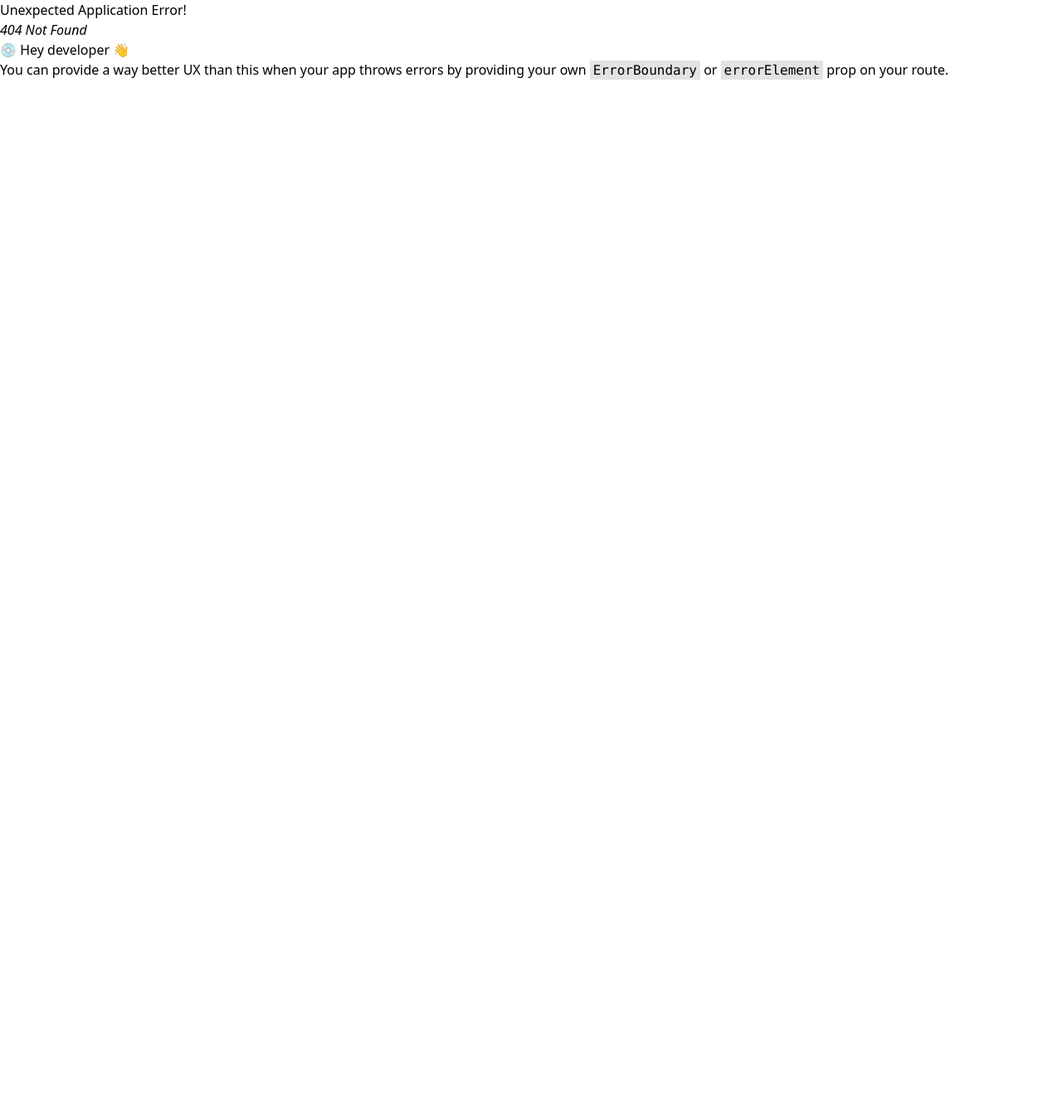
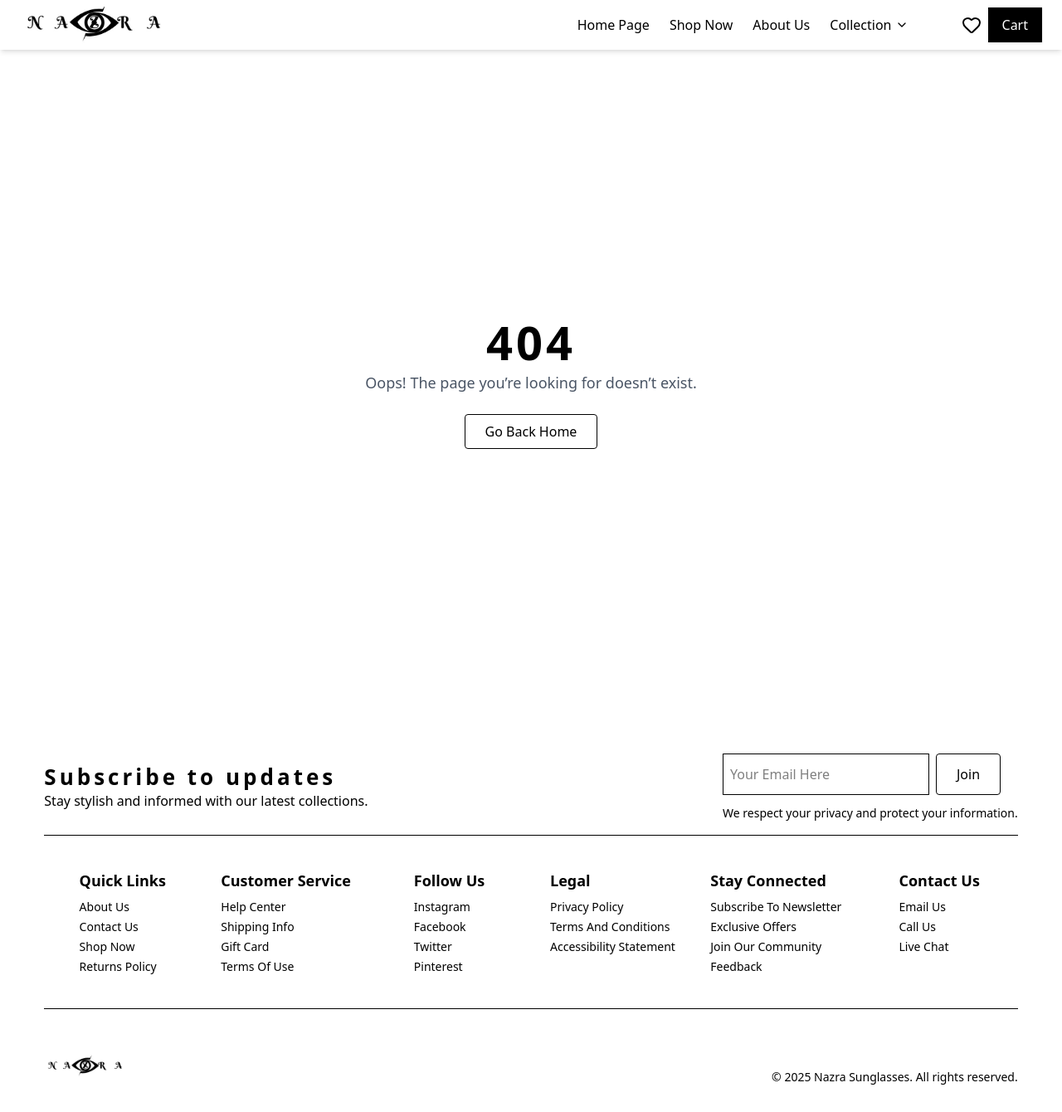
Before and after one commit to SAAD-ELGHABA/nazra, a React (Vite) app in the folder frontend/: page /live-chat in a window 1280 px wide. Before the commit this address had no page. Shown: the whole page at 83% size. Before the commit the page ends 800 px from the top, so only its background shows below. Built offline with nearby package versions, Linux system fonts and the light colour scheme.

Commit message:
some changes

```diff
--- /dev/null
+++ b/frontend/src/components/FAQs.jsx
@@ -0,0 +1,61 @@
+import React from "react";
+import { Link } from "react-router-dom";
+
+function FAQs() {
+  const faqs = [
+    {
+      question: "What is UV protection?",
+      answer:
+        "UV protection is essential for safeguarding your eyes from harmful rays. Our sunglasses provide 100% UV protection, ensuring your eyes stay safe while looking stylish. Enjoy the sun without worry!",
+    },
+    {
+      question: "How is shipping handled?",
+      answer:
+        "We offer fast and reliable shipping options for all orders. Standard shipping typically takes 3-5 business days. You will receive a tracking number once your order is shipped.",
+    },
+    {
+      question: "What is your return policy?",
+      answer:
+        "We accept returns within 30 days of purchase. Items must be unworn and in their original packaging. Please contact our support team for return instructions.",
+    },
+    {
+      question: "How to care for sunglasses?",
+      answer:
+        "To maintain your sunglasses, clean the lenses with a microfiber cloth. Avoid using harsh chemicals or abrasive materials. Store them in a protective case when not in use.",
+    },
+    {
+      question: "Do you offer warranties?",
+      answer:
+        "Yes, we provide a one-year warranty against manufacturing defects. This warranty covers repairs or replacements for any issues that arise during normal use. Please keep your receipt for warranty claims.",
+    },
+  ];
+
+  return (
+    <div className="max-w-4xl mx-auto p-6 text-center">
+      <h1 className="text-3xl font-bold mb-2">FAQs</h1>
+      <p className="text-gray-600 mb-8">
+        Find answers to your most common questions about our sunglasses and
+        services.
+      </p>
+
+      <div className="space-y-6 text-left">
+        {faqs.map((faq, index) => (
+          <div key={index}>
+            <h3 className="font-semibold">{faq.question}</h3>
+            <p className="text-gray-700 mt-1">{faq.answer}</p>
+          </div>
+        ))}
+      </div>
+
+      <div className="mt-12">
+        <h2 className="text-xl font-semibold mb-2">Still have questions?</h2>
+        <p className="text-gray-600 mb-4">We're here to help!</p>
+        <Link className="border border-gray-700 px-6 py-2 rounded hover:bg-black hover:text-white transition">
+          Contact
+        </Link>
+      </div>
+    </div>
+  );
+}
+
+export default FAQs;
--- a/frontend/src/components/Footer.jsx
+++ b/frontend/src/components/Footer.jsx
@@ -1,69 +1,127 @@
-import React from 'react'
+import React from "react";
+import { Link } from "react-router-dom";
 
 const LINKS = [
-  { name: 'Quick Links', links: [
-    {lienName:'about us' ,path:'/about'},
-    {lienName:'contact us' ,path:'/contact'},
-    {lienName:'shop now' ,path:'/shop'},
-    {lienName:'returns policy' ,path:'/returns-policy'},
-  ] },
-  { name: 'Customer Service', links: [
-    {lienName:'help center' ,path:'/help-center'},
-    {lienName:'shipping info' ,path:'/shipping-info'},
-    {lienName:'gift card' ,path:'/gift-card'},
-    {lienName:'terms of use' ,path:'/terms-of-use'},
-  ] },
-  { name: 'Follow Us', links: [
-    {lienName:'instagram' ,path:'https://www.instagram.com/nazra.sunglasses/'},
-    {lienName:'facebook' ,path:'https://www.facebook.com/nazra.sunglasses/'},
-    {lienName:'twitter' ,path:'https://twitter.com/nazra_sunglasses'},
-    {lienName:'Pinterest' ,path:'https://pinterest.com/nazra_sunglasses'},
-  ] },
-  { name: 'Legal', links: [
-    {lienName:'privacy policy' ,path:'/privacy-policy'},
-    {lienName:'terms and conditions' ,path:'/terms-and-conditions'},
-    {lienName:'accessibility statement' ,path:'/accessibility-statement'},
-  ] },
-  { name: 'Stay Connected', links: [
-    {lienName:'subscribe to newsletter' ,path:'/subscribe'},
-    {lienName:'Exclusive Offers' ,path:'/offers'},
-    {lienName:'join our community' ,path:'/community'},
-    {lienName:'feedback' ,path:'/feedback'},
-  ] },
-  { name: 'Contact Us', links: [
-    {lienName:'email us' ,path:'/email-us'},
-    {lienName:'call us' ,path:'/call-us'},
-    {lienName:'live chat' ,path:'/live-chat'},
-  ] },
-]
-
+  {
+    name: "Quick Links",
+    links: [
+      { lienName: "about us", path: "/about" },
+      { lienName: "contact us", path: "/contact" },
+      { lienName: "shop now", path: "/shop" },
+      { lienName: "returns policy", path: "/returns-policy" },
+    ],
+  },
+  {
+    name: "Customer Service",
+    links: [
+      { lienName: "help center", path: "/help-center" },
+      { lienName: "shipping info", path: "/shipping-info" },
+      { lienName: "gift card", path: "/gift-card" },
+      { lienName: "terms of use", path: "/terms-of-use" },
+    ],
+  },
+  {
+    name: "Follow Us",
+    links: [
+      {
+        lienName: "instagram",
+        path: "https://www.instagram.com/nazra.sunglasses/",
+      },
+      {
+        lienName: "facebook",
+        path: "https://www.facebook.com/nazra.sunglasses/",
+      },
+      { lienName: "twitter", path: "https://twitter.com/nazra_sunglasses" },
+      { lienName: "Pinterest", path: "https://pinterest.com/nazra_sunglasses" },
+    ],
+  },
+  {
+    name: "Legal",
+    links: [
+      { lienName: "privacy policy", path: "/privacy-policy" },
+      { lienName: "terms and conditions", path: "/terms-and-conditions" },
+      { lienName: "accessibility statement", path: "/accessibility-statement" },
+    ],
+  },
+  {
+    name: "Stay Connected",
+    links: [
+      { lienName: "subscribe to newsletter", path: "/subscribe" },
+      { lienName: "Exclusive Offers", path: "/offers" },
+      { lienName: "join our community", path: "/community" },
+      { lienName: "feedback", path: "/feedback" },
+    ],
+  },
+  {
+    name: "Contact Us",
+    links: [
+      { lienName: "email us", path: "/email-us" },
+      { lienName: "call us", path: "/call-us" },
+      { lienName: "live chat", path: "/live-chat" },
+    ],
+  },
+];
 
 const Footer = () => {
-  const year = new Date().getFullYear()
+  const year = new Date().getFullYear();
   return (
-    <div className='min-h-[50vh] mt-6 flex flex-col items-center justify-center' >
-      <div className='w-11/12  grid grid-cols-3 md:grid-cols-6 gap-2 md:place-items-center  border-black border-y py-10'>
-       {
-        LINKS.map((link, index) => (
-          <div key={index} className='flex flex-col gap-2 h-full'>
-            <h3 className='font-bold text-sm  md:text-lg'>{link.name}</h3>
-            <ul className='flex flex-col gap-1'>
+    <div className="min-h-[50vh] mt-12 flex flex-col items-center justify-center">
+      <div className="flex flex-col md:flex-row md:items-center justify-between w-11/12 mb-4 gap-6">
+        <div>
+          <h3
+            className="font-bold text-[15px] md:text-[26px] lg:text-[26px]"
+            style={{ lineHeight: "1.2", letterSpacing: "4px" }}
+          >
+            Subscribe to updates
+          </h3>
+          <p>Stay stylish and informed with our latest collections.</p>
+        </div>
+        <div className="flex flex-col gap-3">
+          <div className="flex items-center gap-2">
+            <input
+              type="email"
+              name=""
+              id=""
+              className="py-3 px-2 border hover:outline-none outline-none"
+              placeholder="Your Email Here"
+            />
+            <button className="px-6 py-3 border rounded transition-colors duration-300 hover:bg-black hover:text-white">
+              Join
+            </button>
+          </div>
+          <div className="text-sm">
+            <Link>We respect your privacy and protect your information.</Link>
+          </div>
+        </div>
+      </div>
+      <div className="w-11/12  grid grid-cols-3 md:grid-cols-6 gap-2 md:place-items-center  border-black border-y py-10">
+        {LINKS.map((link, index) => (
+          <div key={index} className="flex flex-col gap-2 h-full">
+            <h3 className="font-bold text-sm  md:text-lg">{link.name}</h3>
+            <ul className="flex flex-col gap-1">
               {link.links.map((l, i) => (
-                <li key={i} className='text-sm hover:underline cursor-pointer'>
-                  <a href={l.path} className='capitalize text-xs md:text-sm'>{l.lienName}</a>
+                <li key={i} className="text-sm hover:underline cursor-pointer">
+                  <a href={l.path} className="capitalize text-xs md:text-sm">
+                    {l.lienName}
+                  </a>
                 </li>
               ))}
             </ul>
           </div>
-        ))
-       }
+        ))}
       </div>
-      <div className='flex flex-col flex-col-reverse md:flex-row-reverse justify-between items-center w-11/12 mt-6'>
-        <p className='text-center text-sm mt-4'>© {year} Nazra Sunglasses. All rights reserved.</p>
-        <img src="/Main-logo.jpeg" className='w-[100px] mx-auto md:m-0 object-cover' alt="NAZRA" />
+      <div className="flex flex-col flex-col-reverse md:flex-row-reverse justify-between items-center w-11/12 mt-6">
+        <p className="text-center text-sm mt-4">
+          © {year} Nazra Sunglasses. All rights reserved.
+        </p>
+        <img
+          src="/Main-logo.jpeg"
+          className="w-[100px] mx-auto md:m-0 object-cover"
+          alt="NAZRA"
+        />
       </div>
     </div>
-  )
-}
+  );
+};
 
-export default Footer
+export default Footer;
--- a/frontend/src/components/NavBar.jsx
+++ b/frontend/src/components/NavBar.jsx
@@ -1,53 +1,66 @@
-import React, { useState } from 'react'
-import { Link } from 'react-router-dom'
-import { Heart, ChevronDown, Menu, X } from 'lucide-react'
+import React, { useState } from "react";
+import { Link } from "react-router-dom";
+import { Heart, ChevronDown, Menu, X } from "lucide-react";
 
 const NavBar = () => {
-    const [isMobileMenuOpen, setIsMobileMenuOpen] = useState(false)
+  const [isMobileMenuOpen, setIsMobileMenuOpen] = useState(false);
 
   const handleClickCart = () => {
-        console.log('i clicked')
-    }
+    console.log("i clicked");
+  };
 
   const handleClickHeart = () => {
-        console.log('handle click')
-    }
+    console.log("handle click");
+  };
 
   const toggleMobileMenu = () => {
-        setIsMobileMenuOpen(!isMobileMenuOpen)
-    }
+    setIsMobileMenuOpen(!isMobileMenuOpen);
+  };
 
   return (
-        <header className='h-[60px] w-full  flex items-center justify-between px-4 md:px-6 bg-white shadow-md sticky top-0 z-50'>
-            {/* Logo */}
-            <div className='overflow-hidden h-full'>
+    <header className="h-[60px] w-full  flex items-center justify-between px-4 md:px-6 bg-white shadow-md sticky top-0 z-50">
+      <Link className="overflow-hidden h-full">
         <img
           src="/Main-logo.jpeg"
           alt="Nazra"
-                className='object-cover w-[120px] h-full md:w-[180px] mt-2'
+          className="object-cover w-[120px] h-full md:w-[180px] mt-2"
         />
-            </div>
+      </Link>
 
-            {/* Desktop Navigation */}
-            <nav className='hidden md:flex items-center h-full gap-8 lg:gap-16'>
-                <ul className='flex items-center gap-4 lg:gap-6'>
-                    <li><Link to={'#'} className='hover:text-gray-600'>Home Page</Link></li>
-                    <li><Link to={'#'} className='hover:text-gray-600'>Shop Now</Link></li>
-                    <li><Link to={'#'} className='hover:text-gray-600'>About Us</Link></li>
+      <nav className="hidden md:flex items-center h-full gap-8 lg:gap-16">
+        <ul className="flex items-center gap-4 lg:gap-6">
           <li>
-                        <Link to={'#'} className='flex items-center gap-1 hover:text-gray-600'>
+            <Link to={"#"} className="hover:text-gray-600">
+              Home Page
+            </Link>
+          </li>
+          <li>
+            <Link to={"#"} className="hover:text-gray-600">
+              Shop Now
+            </Link>
+          </li>
+          <li>
+            <Link to={"#"} className="hover:text-gray-600">
+              About Us
+            </Link>
+          </li>
+          <li>
+            <Link
+              to={"#"}
+              className="flex items-center gap-1 hover:text-gray-600"
+            >
               Collection <ChevronDown size={16} />
             </Link>
           </li>
         </ul>
-                <div className='flex items-center gap-2'>
+        <div className="flex items-center gap-2">
           <Heart
-                        className='cursor-pointer hover:scale-105'
-                        color='black'
+            className="cursor-pointer hover:scale-105"
+            color="black"
             onClick={handleClickHeart}
           />
           <button
-                        className='bg-black text-white px-4 py-2 shadow-sm hover:text-black border border-black hover:bg-transparent transition-colors duration-300'
+            className="bg-black text-white px-4 py-2 shadow-sm hover:text-black border border-black hover:bg-transparent transition-colors duration-300"
             onClick={handleClickCart}
           >
             Cart
@@ -56,21 +69,18 @@ const NavBar = () => {
       </nav>
 
       {/* Mobile Menu Button */}
-            <button
-                className='md:hidden p-2'
-                onClick={toggleMobileMenu}
-            >
+      <button className="md:hidden p-2" onClick={toggleMobileMenu}>
         {isMobileMenuOpen ? <X size={24} /> : <Menu size={24} />}
       </button>
 
       {/* Mobile Menu */}
       {isMobileMenuOpen && (
-                <div className='md:hidden absolute top-[60px] overflow-hidden left-0 right-0 bg-white shadow-lg py-4 px-6'>
-                    <ul className='flex flex-col gap-4'>
+        <div className="md:hidden absolute top-[60px] overflow-hidden left-0 right-0 bg-white shadow-lg py-4 px-6">
+          <ul className="flex flex-col gap-4">
             <li>
               <Link
-                                to={'#'}
-                                className='block py-2 hover:text-gray-600'
+                to={"#"}
+                className="block py-2 hover:text-gray-600"
                 onClick={toggleMobileMenu}
               >
                 Home Page
@@ -78,8 +88,8 @@ const NavBar = () => {
             </li>
             <li>
               <Link
-                                to={'#'}
-                                className='block py-2 hover:text-gray-600'
+                to={"#"}
+                className="block py-2 hover:text-gray-600"
                 onClick={toggleMobileMenu}
               >
                 Shop Now
@@ -87,8 +97,8 @@ const NavBar = () => {
             </li>
             <li>
               <Link
-                                to={'#'}
-                                className='block py-2 hover:text-gray-600'
+                to={"#"}
+                className="block py-2 hover:text-gray-600"
                 onClick={toggleMobileMenu}
               >
                 About Us
@@ -96,28 +106,28 @@ const NavBar = () => {
             </li>
             <li>
               <Link
-                                to={'#'}
-                                className='flex items-center gap-1 py-2 hover:text-gray-600'
+                to={"#"}
+                className="flex items-center gap-1 py-2 hover:text-gray-600"
                 onClick={toggleMobileMenu}
               >
                 Collection <ChevronDown size={16} />
               </Link>
             </li>
           </ul>
-                    <div className='flex items-center gap-4 mt-4 pt-4 border-t'>
+          <div className="flex items-center gap-4 mt-4 pt-4 border-t">
             <Heart
-                            className='cursor-pointer hover:scale-105'
-                            color='black'
+              className="cursor-pointer hover:scale-105"
+              color="black"
               onClick={() => {
-                                handleClickHeart()
-                                toggleMobileMenu()
+                handleClickHeart();
+                toggleMobileMenu();
               }}
             />
             <button
-                            className='bg-black text-white px-4 py-2 shadow-sm hover:text-black border border-black hover:bg-transparent transition-colors duration-300 flex-1'
+              className="bg-black text-white px-4 py-2 shadow-sm hover:text-black border border-black hover:bg-transparent transition-colors duration-300 flex-1"
               onClick={() => {
-                                handleClickCart()
-                                toggleMobileMenu()
+                handleClickCart();
+                toggleMobileMenu();
               }}
             >
               Cart
@@ -126,7 +136,7 @@ const NavBar = () => {
         </div>
       )}
     </header>
-    )
-}
+  );
+};
 
-export default NavBar
+export default NavBar;
--- /dev/null
+++ b/frontend/src/components/home/MarkVid.jsx
@@ -0,0 +1,69 @@
+import React from "react";
+import { ShieldCheck, Truck, CreditCard, Star } from "lucide-react";
+
+function MarkVid() {
+  const features = [
+    { icon: <ShieldCheck className="w-5 h-5 " />, text: "100% UV Protection" },
+    { icon: <Truck className="w-5 h-5 " />, text: "Free & Fast Shipping" },
+    {
+      icon: <CreditCard className="w-5 h-5 " />,
+      text: "COD Cash On Delivery",
+    },
+    {
+      icon: <Star className="w-5 h-5 " />,
+      text: "Trusted by Thousands of Customers",
+    },
+  ];
+
+  return (
+    <section className="w-full px-6 py-12 bg-gray-50">
+      <div className="max-w-6xl mx-auto grid grid-cols-1 md:grid-cols-2 gap-10 items-center">
+        <div className="flex flex-col gap-6 justify-center">
+          <h2
+            c
+            className="font-bold text-[25px] md:text-[36px] lg:text-[46px]"
+            style={{ lineHeight: "1.2", letterSpacing: "4px" }}
+          >
+            Discover Our Premium Sunglasses
+          </h2>
+          <video
+            src="https://res.cloudinary.com/dmiaxmuiy/video/upload/v1755626196/video-ad_b79qe2.mp4"
+            autoPlay
+            preload="auto"
+            loop
+            muted
+            playsInline
+            controls={false}
+            className="w-full max-w-lg rounded-xl shadow-lg"
+          />
+        </div>
+
+        <div className="flex flex-col justify-center space-y-6">
+          <p >
+            Experience unmatched quality, comfort, and style. Designed to
+            protect your eyes while keeping you trendy, our sunglasses are the
+            perfect blend of fashion and function.
+          </p>
+
+          <div className="space-y-3">
+            {features.map((item, index) => (
+              <div
+                key={index}
+                className="flex items-center gap-3 px-4 py-2 bg-white shadow-md rounded-lg hover:bg-gray-100 cursor-pointer transition"
+              >
+                {item.icon}
+                <span>{item.text}</span>
+              </div>
+            ))}
+          </div>
+
+          <button className="mt-4 px-6 py-3 rounded-lg shadow hover:bg-black hover:text-white transition border">
+            Shop Now
+          </button>
+        </div>
+      </div>
+    </section>
+  );
+}
+
+export default MarkVid;
--- a/frontend/src/pages/HomePage.jsx
+++ b/frontend/src/pages/HomePage.jsx
@@ -6,6 +6,8 @@ import DiscoverSection from "../components/home/DiscoverSection";
 import WebflowSection from "../components/home/WebflowSection";
 import ElevateSection from "../components/home/ElevateSection";
 import OurTeam from "../components/home/OurTeam";
+import FAQs from "../components/FAQs";
+import MarkVid from "../components/home/MarkVid";
 
 const HomePage = () => {
   return (
@@ -13,10 +15,12 @@ const HomePage = () => {
       <HeroSection />
       <UnmatchedSection />
       <ExperinceSection />
+      <MarkVid/>
       <DiscoverSection />
       <WebflowSection />
       <ElevateSection />
       <OurTeam />
+      <FAQs/>
     </div>
   );
 };
--- /dev/null
+++ b/frontend/src/pages/NotFound.jsx
@@ -0,0 +1,32 @@
+import React, { useEffect } from "react";
+import { Link } from "react-router-dom";
+
+function NotFound() {
+  useEffect(() => {
+    window.scrollTo({
+      top: 0,
+      behavior: "smooth",
+    });
+  }, []);
+  return (
+    <div className="h-screen flex flex-col justify-center items-center text-center">
+      <h1
+        className="font-bold text-[32px] text-center md:text-left md:text-[56px]"
+        style={{ lineHeight: "1.2", letterSpacing: "4px" }}
+      >
+        404
+      </h1>
+      <p className="text-lg text-gray-600 mb-6">
+        Oops! The page you’re looking for doesn’t exist.
+      </p>
+      <Link
+        to="/"
+        className="px-6 py-2 border rounded hover:bg-black hover:text-white transition"
+      >
+        Go Back Home
+      </Link>
+    </div>
+  );
+}
+
+export default NotFound;
```
Also changed, not shown: frontend/src/Router.jsx (+15 -13 lines). Lines whose indentation alone changed are shown as unchanged.
